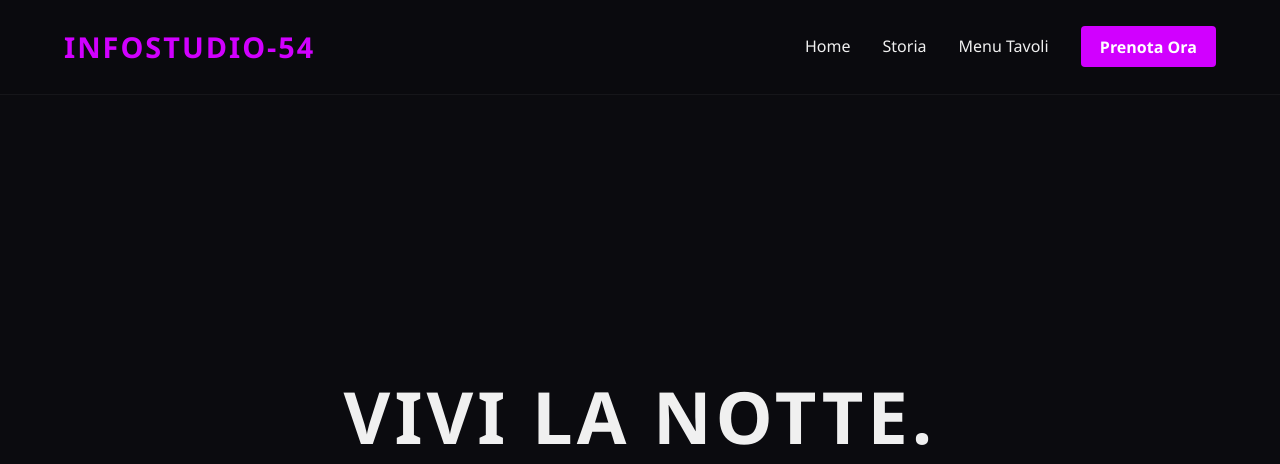
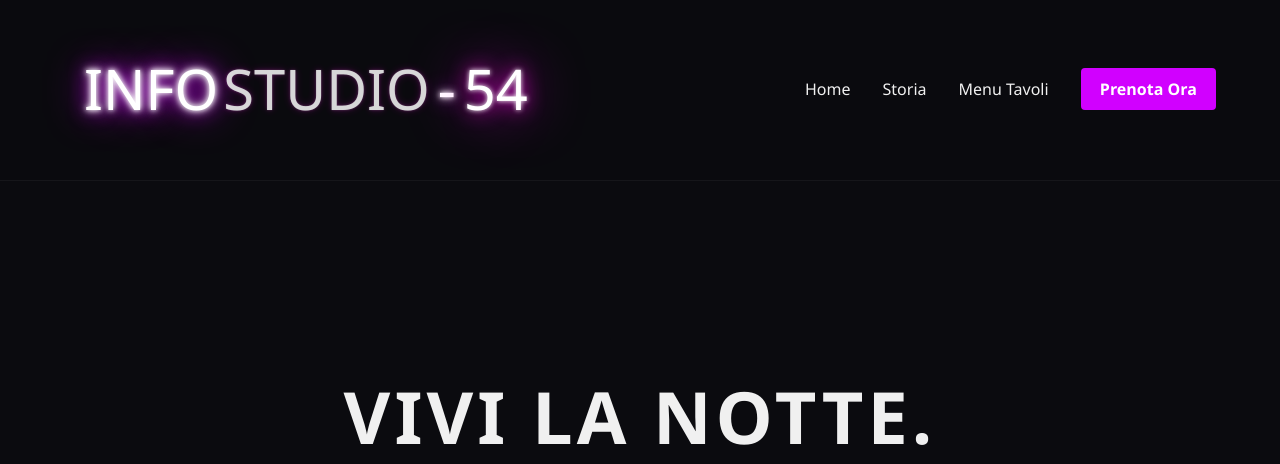
Before and after one commit to Frappa251/InfoStudio-54, a PHP site: page / in a window 1280 px wide. Shown: the top 464 px of the page. Run offline with PHP 8.4, Linux system fonts and the light colour scheme; some libraries are stand-ins or nearby versions.

Commit message:
aggiunto il logo interattivo

```diff
--- a/assets/css/style.css
+++ b/assets/css/style.css
@@ -43,6 +43,67 @@ body {
     color: var(--accent-color);
     letter-spacing: 2px;
     text-transform: uppercase;
+}
+
+.logo-neon-wrapper {
+    padding: 20px;
+    display: flex;
+    justify-content: center;
+    align-items: center;
+    background: transparent;
+}
+
+.logo-neon {
+    font-family: 'Monoton', cursive, sans-serif; /* Un font in stile disco anni '70 */
+    font-size: 3.5rem;
+    color: #fff;
+    text-transform: uppercase;
+    cursor: default;
+    user-select: none;
+    transition: transform 0.3s ease;
+}
+
+.logo-neon span {
+    display: inline-block;
+}
+
+.word-info {
+    color: #fff;
+    text-shadow: 0 0 5px #fff, 0 0 10px #fff, 0 0 20px var(--accent-color), 0 0 40px var(--accent-color);
+}
+
+
+.word-studio {
+    color: #fff;
+    text-shadow: 0 0 5px #fff, 0 0 10px #fff, 0 0 20px var(--accent-hover), 0 0 40px var(--accent-hover);
+    margin-left: 5px;
+}
+
+/* Stile aggiunto per il trattino */
+.hyphen {
+    color: #fff;
+    margin-left: 8px;
+    text-shadow: 0 0 5px #fff, 0 0 10px #fff, 0 0 20px var(--accent-color);
+}
+
+.number-54 {
+    color: #fff;
+    margin-left: 8px;
+    text-shadow: 0 0 5px #fff, 0 0 20px #ff00ea, 0 0 60px #ff00ea;
+}
+
+/* Velocità dell'animazione aumentata (da 0.15s a 0.08s) */
+.flicker {
+    animation: neon-flicker 0.08s infinite alternate;
+}
+
+@keyframes neon-flicker {
+    0% { opacity: 1; }
+    100% { opacity: 0.8; text-shadow: none; }
+}
+@media (max-width: 768px) {
+    .logo-neon { font-size: 2rem; }
+    .number-54 { font-size: 2.5rem; }
 }
 
 .nav-links {
--- a/assets/js/main.js
+++ b/assets/js/main.js
@@ -0,0 +1,20 @@
+document.addEventListener('DOMContentLoaded', () => {
+    // --- ANIMAZIONE LOGO NEON ---
+    const logoParts = document.querySelectorAll('.logo-neon span');
+
+    if (logoParts.length > 0) {
+        const randomFlicker = () => {
+            const part = logoParts[Math.floor(Math.random() * logoParts.length)];
+            part.classList.add('flicker');
+
+            // Durata dello sfarfallio ridotta (stacca prima l'effetto)
+            setTimeout(() => {
+                part.classList.remove('flicker');
+            }, Math.random() * 130 + 20);
+
+            setTimeout(randomFlicker, Math.random() * 500 + 100);
+        };
+
+        randomFlicker();
+    }
+});
--- a/index.html
+++ b/index.html
@@ -11,7 +11,12 @@
 </head>
 <body>
     <nav class="navbar">
-        <div class="logo">InfoStudio-54</div>
+        <div class="logo-neon-wrapper">
+    <div class="logo-neon" id="mainLogo">
+        <span class="word-info">Info</span><span class="word-studio">Studio</span><span class="hyphen">-</span><span class="number-54">54</span>
+    </div>
+</div>
+</div>
         <ul class="nav-links">
             <li><a href="index.html">Home</a></li>
             <li><a href="pages/storia.html">Storia</a></li>
```
